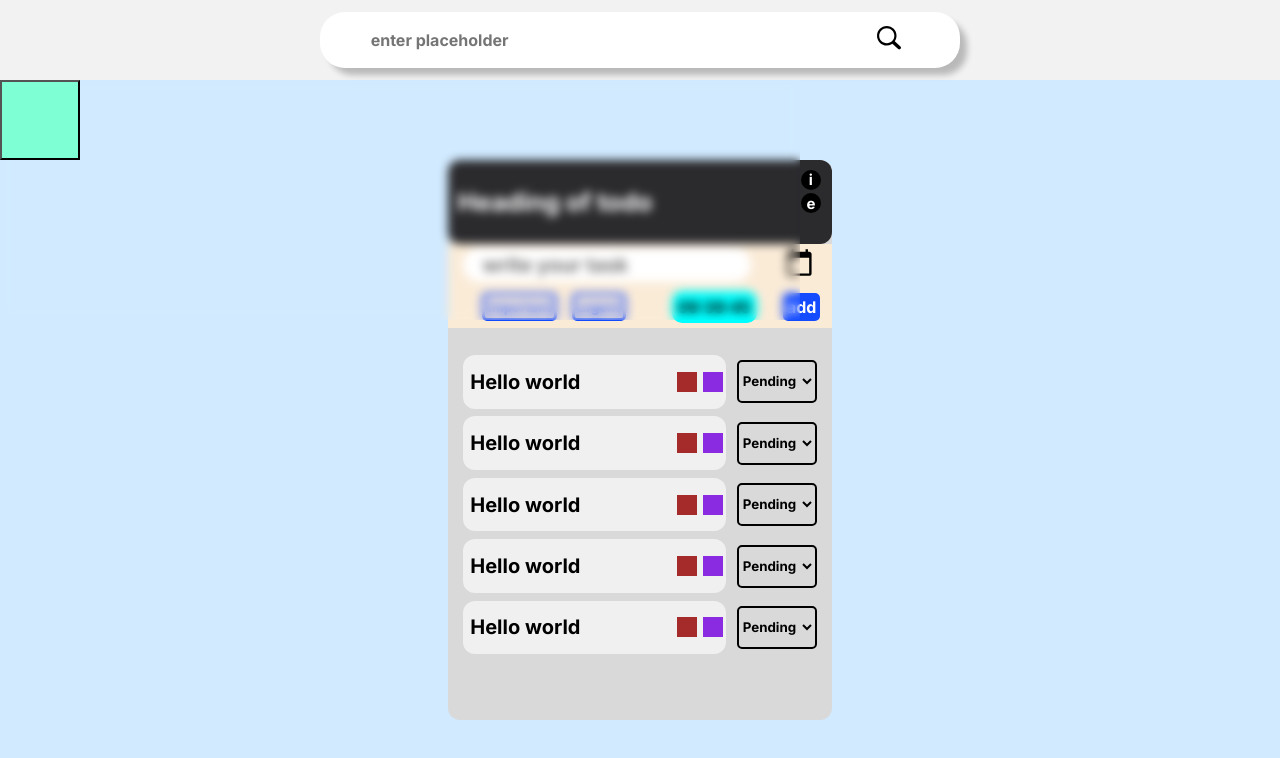
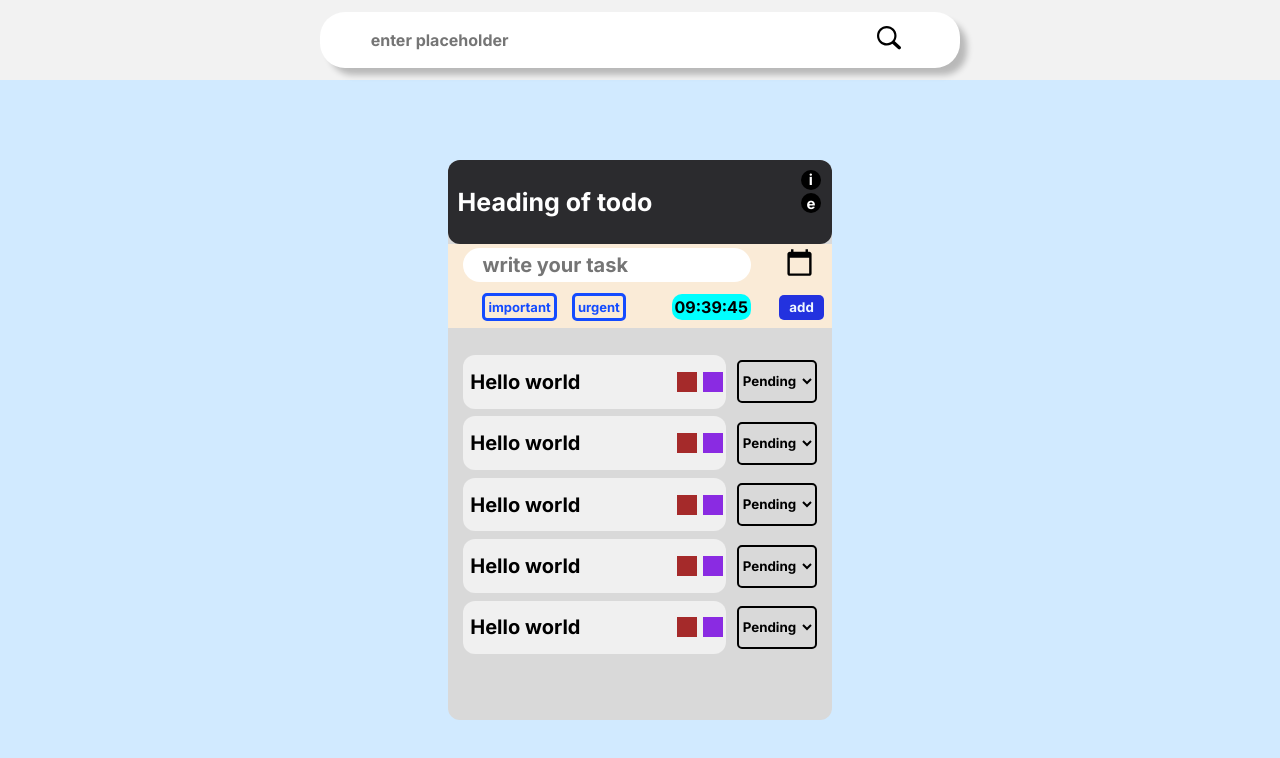
Before and after one commit to Sumanyadava/TOGO, a React (Create React App) app: page / in a window 1280 px wide. Shown: the top 758 px of the page. Built offline with nearby package versions, Linux system fonts and the light colour scheme.

Commit message:
added pop up functionality

```diff
--- a/src/components/popup/Popup.css
+++ b/src/components/popup/Popup.css
@@ -1,24 +1,68 @@
-.Popup{
-    position: absolute;
+.all{
 
-    height: 30vh;
-    width: 100vh;
-    backdrop-filter: blur(5px);
+    position: fixed;
+    left: 0;
+    right: 0;
+    bottom: 0;
+    top: 0;
+    /* background-color: aqua; */
+
+
+
+    /* backdrop-filter: blur(5px); */
 }
 
 .Popup_message{
-    height: 300px;
-    width: 400px;
+    height: 100vh;
+    width: 100%;
+    position: absolute;
+    top: 0;
+    left: 0;
 
-    background-color: aqua;
+    /* background-color: rgb(102, 236, 19); */
+    backdrop-filter: blur(3px);
+}
+.message_container{
+    background-color: azure;
+    height: 15vh;
+    width: 45vh;
+    padding: 3%;
+    position: absolute;
+    top: 50%;
+    left: 10%;
+    transform: translate(50%,-50%);
+
+    display: flex;
+    justify-content: space-around;
+
 }
 .Popup_message::backdrop{
     background: rgb(0, 255, 255);
 }
 
-.nnt{
-    height: 10vh;
-    width: 10vh;
-    background-color: aquamarine;
+.popup_button{
+    height: 25px;
+    width: 45px;
+
+
+    border: none;
+    background-color: inherit;
+
+    background-color: rgb(35, 50, 223);
+    border-radius: 5px;
+    color: aliceblue;
+    padding: 1%;
+}
+.Popup_add_tittle{
+    /* background-color: aqua; */
+    width: 30%;
+}
+.Popup_buttons{
+    /* background-color: aqua; */
+    width: 10%;
+    display: flex;
+    justify-content: center;
+    align-items: center;
+    flex-direction: column;
 }
 /* test dialog in html css */
--- a/src/components/popup/Popup.jsx
+++ b/src/components/popup/Popup.jsx
@@ -5,22 +5,38 @@ const Popup = () => {
 
   const [showModel, setShowModel] = useState(false);
 
+  const closeModel = () => {
+    setShowModel(false);
+  }
+
     const MyModel = () => {
       return (
-      <>
+      <div className="popup_contain">
+      <div className="all"></div>
       <div className="Popup_message">
-            <h1>Want to add Task</h1>
+        <div className="message_container">
+            <h1 className='Popup_add_tittle'>Want to add Task</h1>
+            <p><h3>Task details here... </h3>
+            <h4>name: lorem</h4>
+            <h4>Form:</h4>
+            <h4>Tags:</h4>
+
+            </p>
+
+            <div className="Popup_buttons">
             <button className='Login_button'>Yes</button>
             <button className='Login_button' onClick={() => setShowModel(false)}>No</button>
+            </div>
+            </div>
         </div>
-      </>
+      </div>
       )
     }
 
   return (
     <div className='Popup'>
 
-        <button className='nnt' onClick={() => setShowModel(true)}></button>
+        <button className='popup_button' onClick={() => setShowModel(true)}>add</button>
       {showModel && <MyModel />}
     </div>
   )
--- a/src/components/searchbar/SearchBar.css
+++ b/src/components/searchbar/SearchBar.css
@@ -101,3 +101,8 @@ input:focus{
     justify-content: space-between;
     align-items: center;
 }
+.ppp{
+    height: 10vh;
+    width: 10vh;
+    background-color: rgb(0, 136, 255);
+}
--- a/src/components/searchbar/SearchBar.jsx
+++ b/src/components/searchbar/SearchBar.jsx
@@ -11,11 +11,14 @@ const SearchBar = ({ placeholder, data }) => {
   const [filteredData, setFilteredData] = useState([]);
   const [wordEntered, setWordEntered] = useState();
 
+  const [ToGo , newToGo] = useState([])
+
 
   //Aray can be null and can used previously if empty
 
   const HandlePlusClick = (e) => {
-    return '<h1> asdasd </h1>'
+    newToGo([...ToGo, wordEntered])
+    // setWordEntered("")
   };
 
 
@@ -36,8 +39,12 @@ const SearchBar = ({ placeholder, data }) => {
 
 
   const handleWord = () => {
+
+    setFilteredData([]);
+
     setWordEntered("");
-    setFilteredData([]);
+
+
   };
 
 
@@ -77,6 +84,19 @@ const SearchBar = ({ placeholder, data }) => {
           })}
         </div>
       )}
+      <div className="cc">
+
+
+        {ToGo.map((toto) => (
+          <div className="ppp">
+            {wordEntered}
+
+            </div>
+
+        ))}
+
+
+      </div>
     </div>
   );
 };
--- a/src/components/sub_todo_creation/SubTodoCreate.css
+++ b/src/components/sub_todo_creation/SubTodoCreate.css
@@ -6,6 +6,7 @@
     display: flex;
     justify-content: space-around;
     align-items: center;
+
 
     flex-direction: column;
 }
@@ -17,6 +18,8 @@
     display: flex;
     justify-content: space-around;
     align-items: center;
+
+    /* background-color: aliceblue; */
 }
 .SubTodoCreate_input{
     height: 80%;
@@ -45,6 +48,8 @@
     /* flex-wrap: wrap; */
     justify-content: space-around;
     align-items: center;
+
+    /* border: 2px solid; */
 }
 .tags_create_tags{
     height: 80%;
@@ -67,7 +72,7 @@
 .deadline{
     background-color: aqua;
     margin-left: 15%;
-    padding: 2%;
+    padding: 1%;
     border-radius: 10px;
 
 }
--- a/src/components/sub_todo_creation/SubTodoCreate.jsx
+++ b/src/components/sub_todo_creation/SubTodoCreate.jsx
@@ -1,6 +1,7 @@
 import SecoundaryButton from "../buttons/SecoundaryButton";
 import PrimaryButton from "../buttons/PrimaryButton";
 import "./SubTodoCreate.css";
+import PopUp from '../popup/Popup'
 import React from "react";
 
 const SubTodoCreate = () => {
@@ -33,7 +34,8 @@ const SubTodoCreate = () => {
 
         </div>
         <div className="SubTodoCreate_add">
-        <PrimaryButton button_content="add" />
+        <PopUp />
+        {/* <PrimaryButton button_content="add" /> */}
         </div>
       </div>
     </div>
--- a/src/pages/home/Home.jsx
+++ b/src/pages/home/Home.jsx
@@ -7,7 +7,7 @@ const Home = () => {
   return (
     <div className='home'>
       <Header />
-      <Popup />
+
       <Main />
     </div>
   )
```
